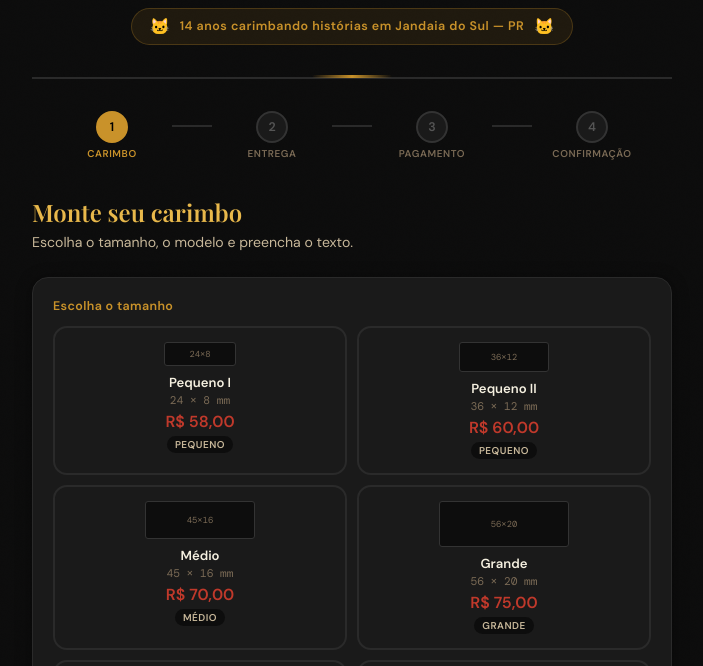
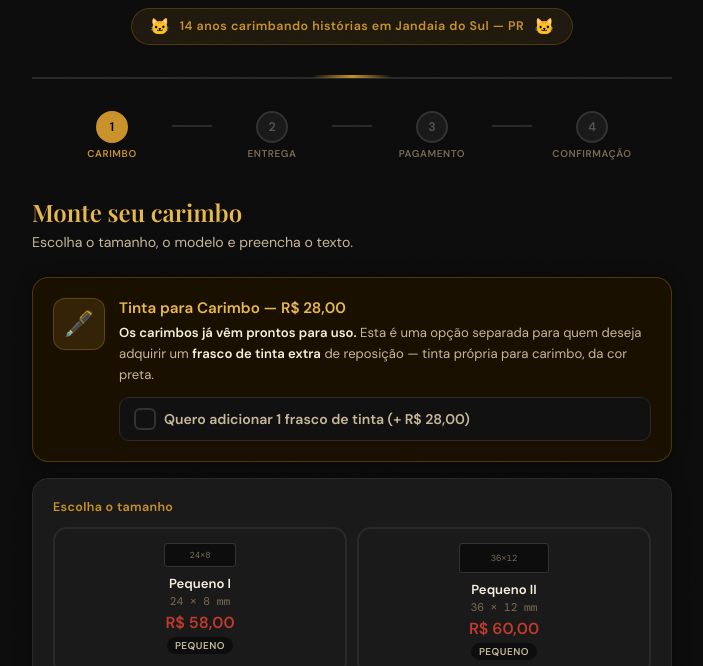
Before and after one commit to 99bayer/balaio-de-gato, a plain HTML site: page static/index.html in a window 1280 px wide. Shown: the part 134-800 px from the top of the page, without its empty margins (288-991 px from the left). Drawn offline with nearby package versions, Linux system fonts and the light colour scheme; a web font is replaced by a local one.

Commit message:
Update index.html

```diff
--- a/static/index.html
+++ b/static/index.html
@@ -513,6 +513,42 @@ body::before{
   <div class="section-title">Monte seu carimbo</div>
   <div class="section-sub">Escolha o tamanho, o modelo e preencha o texto.</div>
 
+  <!-- ── TINTA — card informativo no topo ── -->
+  <div class="card" style="margin-bottom:16px;border-color:rgba(201,146,42,.3);background:#1A1000">
+    <div style="display:flex;align-items:flex-start;gap:14px">
+      <div style="width:52px;height:52px;border-radius:12px;
+        background:rgba(201,146,42,.15);border:1px solid rgba(201,146,42,.3);
+        display:flex;align-items:center;justify-content:center;
+        font-size:1.5rem;flex-shrink:0">🖋️</div>
+      <div style="flex:1">
+        <div style="font-size:.95rem;font-weight:700;color:var(--ink-l);margin-bottom:4px">
+          Tinta para Carimbo — R$ 28,00
+        </div>
+        <div style="font-size:.82rem;color:var(--gr);line-height:1.6;margin-bottom:12px">
+          <strong style="color:var(--dark)">Os carimbos já vêm prontos para uso.</strong>
+          Esta é uma opção separada para quem deseja adquirir um
+          <strong style="color:var(--dark)">frasco de tinta extra</strong>
+          de reposição — tinta própria para carimbo, da cor preta.
+        </div>
+        <div id="tintaItemCard" onclick="toggleTintaItem()"
+          style="display:flex;align-items:center;justify-content:space-between;
+            padding:10px 14px;border-radius:10px;
+            border:1.5px solid #2A2A2A;background:#111;
+            cursor:pointer;transition:all .18s;-webkit-tap-highlight-color:transparent">
+          <div style="display:flex;align-items:center;gap:8px">
+            <div id="tintaItemCheck" style="width:22px;height:22px;border-radius:6px;
+              border:2px solid #333;display:flex;align-items:center;
+              justify-content:center;font-size:.75rem;
+              transition:all .2s;flex-shrink:0"></div>
+            <span style="font-size:.88rem;font-weight:600;color:var(--gr)">
+              Quero adicionar 1 frasco de tinta (+ R$ 28,00)
+            </span>
+          </div>
+        </div>
+      </div>
+    </div>
+  </div>
+
   <!-- Seletor de tamanho -->
   <div class="card">
     <div class="form-label" style="margin-bottom:12px">Escolha o tamanho</div>
@@ -595,33 +631,7 @@ body::before{
       </div>
     </div>
 
-    <!-- Tinta como item separado -->
-    <div style="margin-bottom:16px">
-      <div class="form-label" style="margin-bottom:10px">Deseja adicionar tinta?</div>
-      <div id="tintaItemCard" onclick="toggleTintaItem()"
-        style="display:flex;align-items:center;gap:14px;padding:14px 16px;
-          border-radius:14px;border:2px solid #2A2A2A;background:#1A1A1A;
-          cursor:pointer;transition:all .18s;-webkit-tap-highlight-color:transparent">
-        <div style="width:42px;height:42px;border-radius:10px;background:#111;
-          border:1px solid #2A2A2A;
-          display:flex;align-items:center;justify-content:center;font-size:1.3rem;flex-shrink:0">
-          🖋️
-        </div>
-        <div style="flex:1">
-          <div style="font-size:.9rem;font-weight:700;color:#F5F0E0">Tinta para Carimbo</div>
-          <div style="font-size:.75rem;color:#7A6A55;margin-top:2px">
-            Tinta PRÓPRIA para carimbos — recomendada para melhor resultado
-          </div>
-        </div>
-        <div style="text-align:right;flex-shrink:0">
-          <div style="font-size:.95rem;font-weight:700;color:#C9922A">R$ 28,00</div>
-          <div id="tintaItemCheck" style="width:22px;height:22px;border-radius:50%;
-            border:2px solid #333;margin:6px auto 0;display:flex;align-items:center;
-            justify-content:center;font-size:.7rem;transition:all .2s">
-          </div>
-        </div>
-      </div>
-    </div>
+
 
     <!-- Aviso de responsabilidade -->
     <div style="background:#1A0A00;border-left:3px solid var(--stamp);
```
